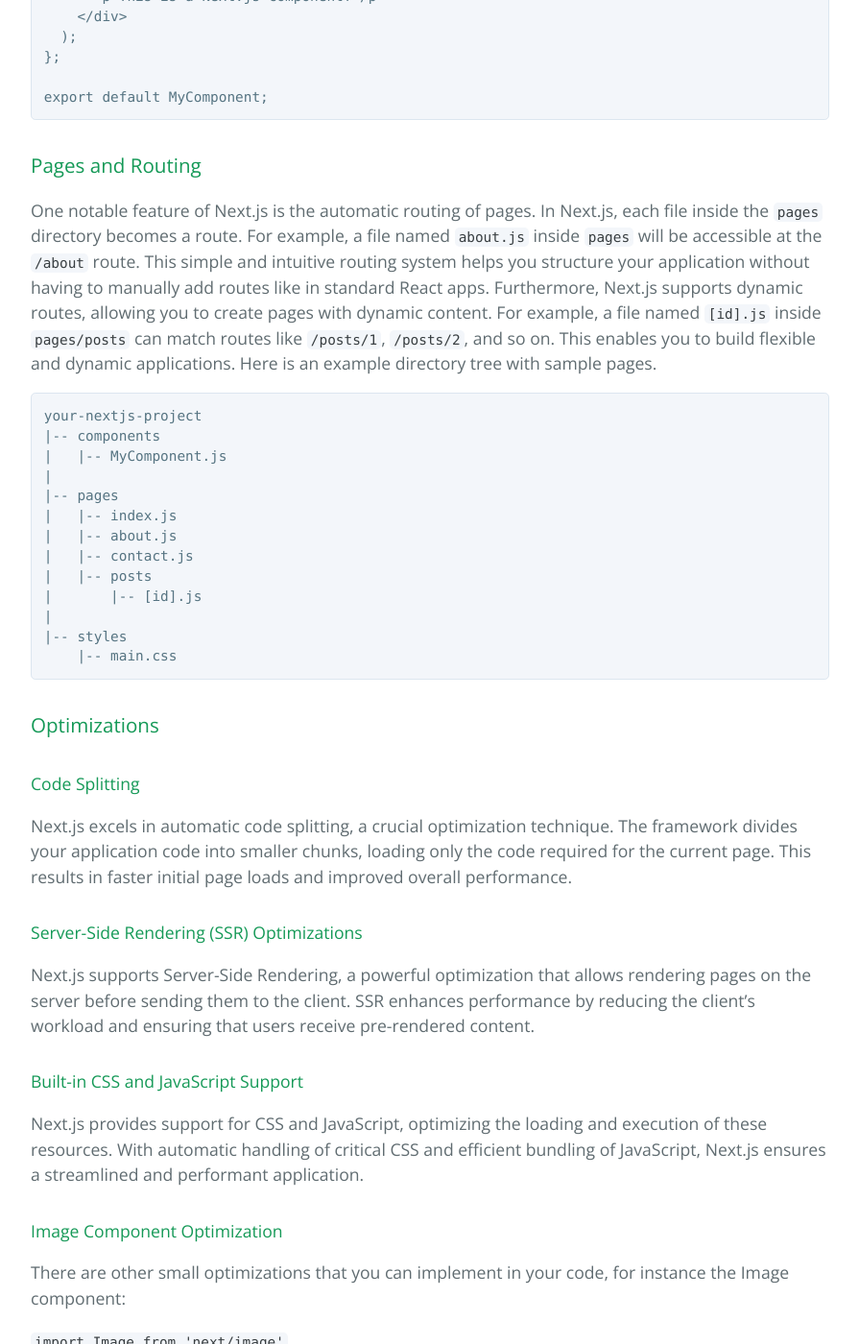
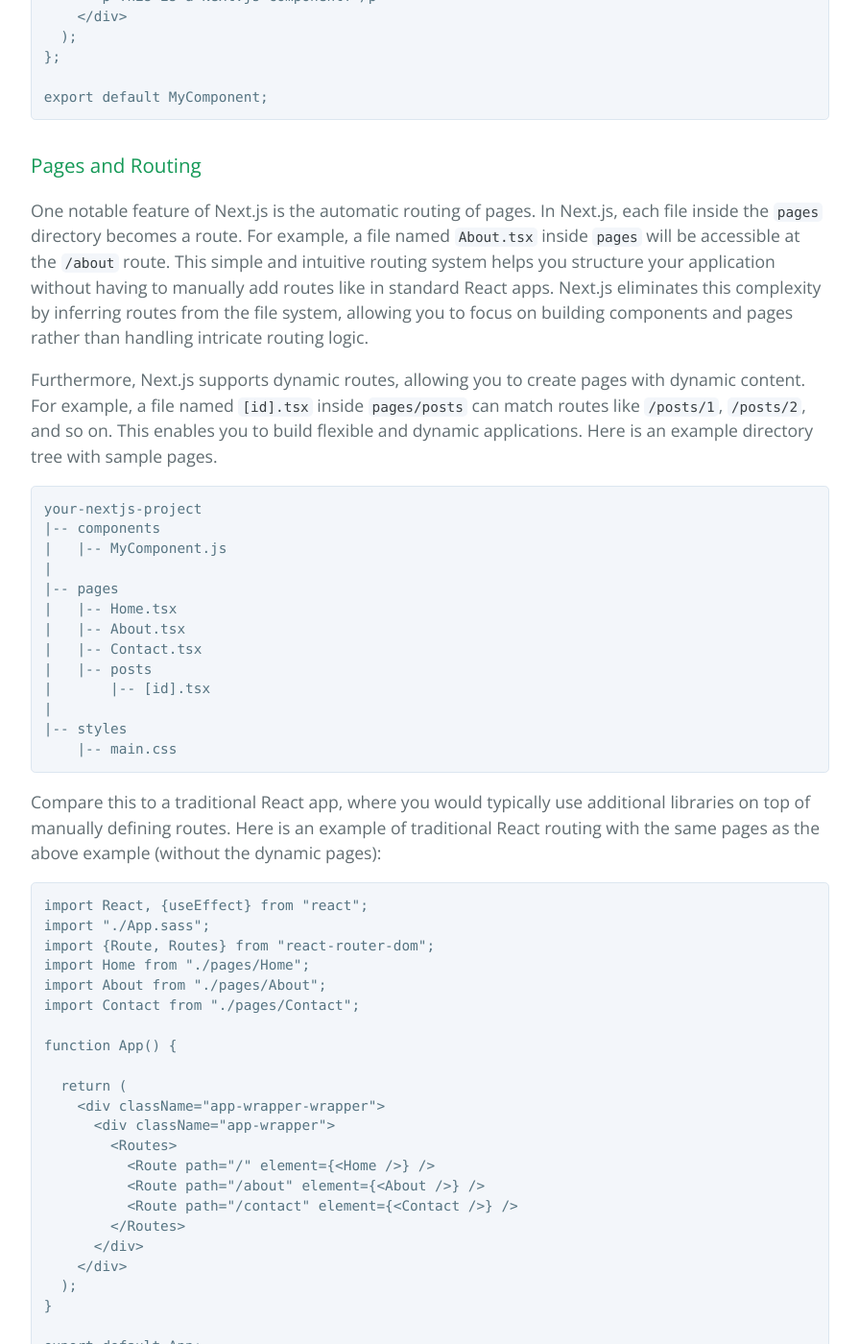
Before and after one commit to learning-software-engineering/learning-software-engineering.github.io, a Jekyll site: the page built from Topics/Tech_Stacks/NextJS.md, in a window 1280 px wide and 1400 px high, scrolled down 2482 px. Shown: the whole window at 96% size, without its empty margins (192-1087 px from the left). Built offline with Jekyll 4.4.1, drawn with Linux system fonts in a browser that asks for light colours; our own code applies the rules of GitHub Pages for plain Markdown files.

Commit message:
added to pages/routing section

````diff
--- a/Topics/Tech_Stacks/NextJS.md
+++ b/Topics/Tech_Stacks/NextJS.md
@@ -49,7 +49,9 @@
 ```
 
 ### Pages and Routing
-One notable feature of Next.js is the automatic routing of pages. In Next.js, each file inside the `pages` directory becomes a route. For example, a file named `about.js` inside `pages` will be accessible at the `/about` route. This simple and intuitive routing system helps you structure your application without having to manually add routes like in standard React apps. Furthermore, Next.js supports dynamic routes, allowing you to create pages with dynamic content. For example, a file named `[id].js` inside `pages/posts` can match routes like `/posts/1`, `/posts/2`, and so on. This enables you to build flexible and dynamic applications. Here is an example directory tree with sample pages.
+One notable feature of Next.js is the automatic routing of pages. In Next.js, each file inside the `pages` directory becomes a route. For example, a file named `About.tsx` inside `pages` will be accessible at the `/about` route. This simple and intuitive routing system helps you structure your application without having to manually add routes like in standard React apps. Next.js eliminates this complexity by inferring routes from the file system, allowing you to focus on building components and pages rather than handling intricate routing logic.
+
+Furthermore, Next.js supports dynamic routes, allowing you to create pages with dynamic content. For example, a file named `[id].tsx` inside `pages/posts` can match routes like `/posts/1`, `/posts/2`, and so on. This enables you to build flexible and dynamic applications. Here is an example directory tree with sample pages.
 
 ```
 your-nextjs-project
@@ -57,14 +59,42 @@
 |   |-- MyComponent.js
 |
 |-- pages
-|   |-- index.js
-|   |-- about.js
-|   |-- contact.js
+|   |-- Home.tsx
+|   |-- About.tsx
+|   |-- Contact.tsx
 |   |-- posts
-|       |-- [id].js
+|       |-- [id].tsx
 |
 |-- styles
     |-- main.css
+```
+
+Compare this to a traditional React app, where you would typically use additional libraries on top of manually defining routes. Here is an example of traditional React routing with the same pages as the above example (without the dynamic pages):
+
+```jsx
+import React, {useEffect} from "react";
+import "./App.sass";
+import {Route, Routes} from "react-router-dom";
+import Home from "./pages/Home";
+import About from "./pages/About";
+import Contact from "./pages/Contact";
+
+function App() {
+
+  return (
+    <div className="app-wrapper-wrapper">
+      <div className="app-wrapper">
+        <Routes>
+          <Route path="/" element={<Home />} />
+          <Route path="/about" element={<About />} />
+          <Route path="/contact" element={<Contact />} />
+        </Routes>
+      </div>
+    </div>
+  );
+}
+
+export default App;
 ```
 
 ### Optimizations
````
